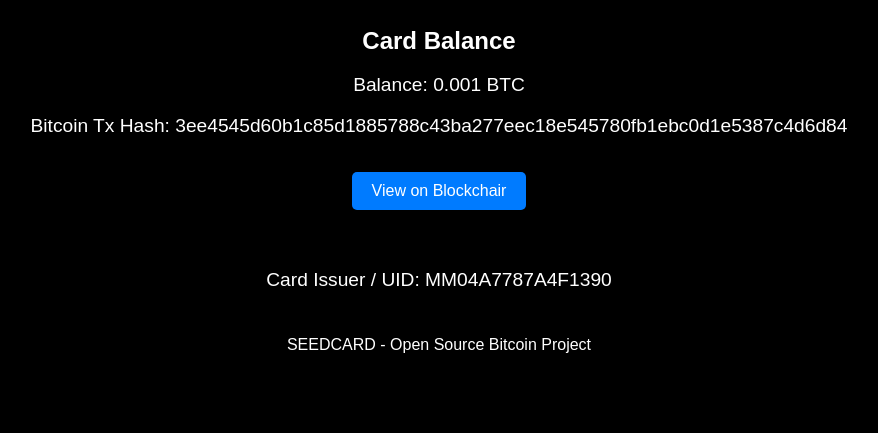
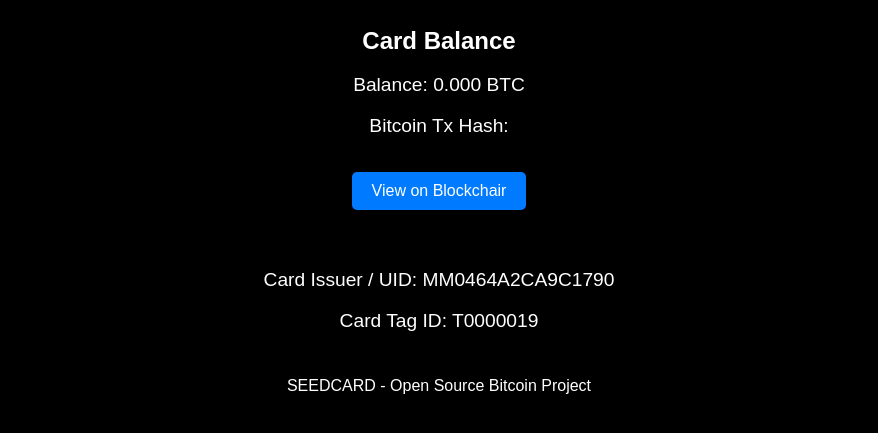
Before and after one commit to seedcard/04A7787A4F1390, a plain HTML site: page index.html in a window 1280 px wide. Shown: the part 337-770 px from the top of the page, without its empty margins (201-1079 px from the left). Drawn offline with Linux system fonts and the light colour scheme.

Commit message:
Update index.html

```diff
--- a/index.html
+++ b/index.html
@@ -96,16 +96,16 @@
 
     <div class="wallet-info">
         <h3>Card Balance</h3>
-        <p>Balance: 0.001 BTC</p>
-        <p>Bitcoin Tx Hash: 3ee4545d60b1c85d1885788c43ba277eec18e545780fb1ebc0d1e5387c4d6d84 </p>
+        <p>Balance: 0.000 BTC</p>
+        <p>Bitcoin Tx Hash:  </p>
         <a href="https://blockchair.com/bitcoin/transaction/3ee4545d60b1c85d1885788c43ba277eec18e545780fb1ebc0d1e5387c4d6d84" target="_blank" class="blockchair-button">
             View on Blockchair
         </a>
     </div>
 
     <div class="card-info">
-        <p>Card Issuer / UID: MM04A7787A4F1390</p>
-
+        <p>Card Issuer / UID: MM0464A2CA9C1790</p>
+        <p>Card Tag ID: T0000019</p>
     </div>
 
     <footer>
```
